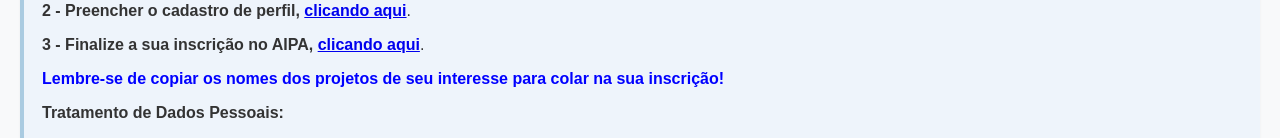
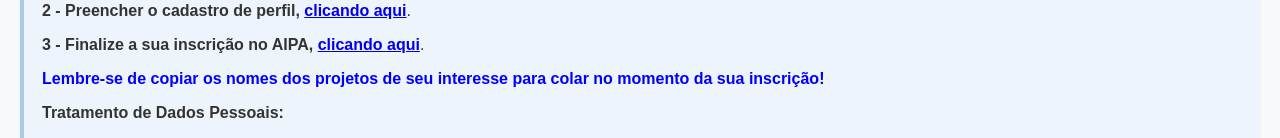
Before and after one commit to proiniciar/AIPA_PR3, a plain HTML site: page index.html in a window 1280 px wide. Shown: the part 564-702 px from the top of the page. Drawn offline with Linux system fonts and the light colour scheme.

Commit message:
index.html

```diff
--- a/index.html
+++ b/index.html
@@ -104,7 +104,7 @@
 
 <p><strong>3 - Finalize a sua inscrição no AIPA, <a href="https://www.formularios.uerj.br/index.php/83743?lang=pt-BR">clicando aqui</strong></a>.
 
-    <p><strong><span style="color: blue;">Lembre-se de copiar os nomes dos projetos de seu interesse para colar na sua inscrição!</span></strong></p>
+    <p><strong><span style="color: blue;">Lembre-se de copiar os nomes dos projetos de seu interesse para colar no momento da sua inscrição!</span></strong></p>
 
 <p><strong>Tratamento de Dados Pessoais:</strong></p>
 De acordo com a Lei Geral de Proteção de Dados (LGPD) - Lei nº 13.709/18, a UERJ tratará seus dados pessoais com base no inciso III do Art. 7º, que permite o uso de dados para a execução de políticas públicas. Seus dados serão utilizados exclusivamente para fins de seleção e classificação, e compartilhados com o Coordenador do Projeto conforme necessário. Para qualquer dúvida relacionada à proteção de dados pessoais, entre em contato com: dpo@uerj.br.
```
